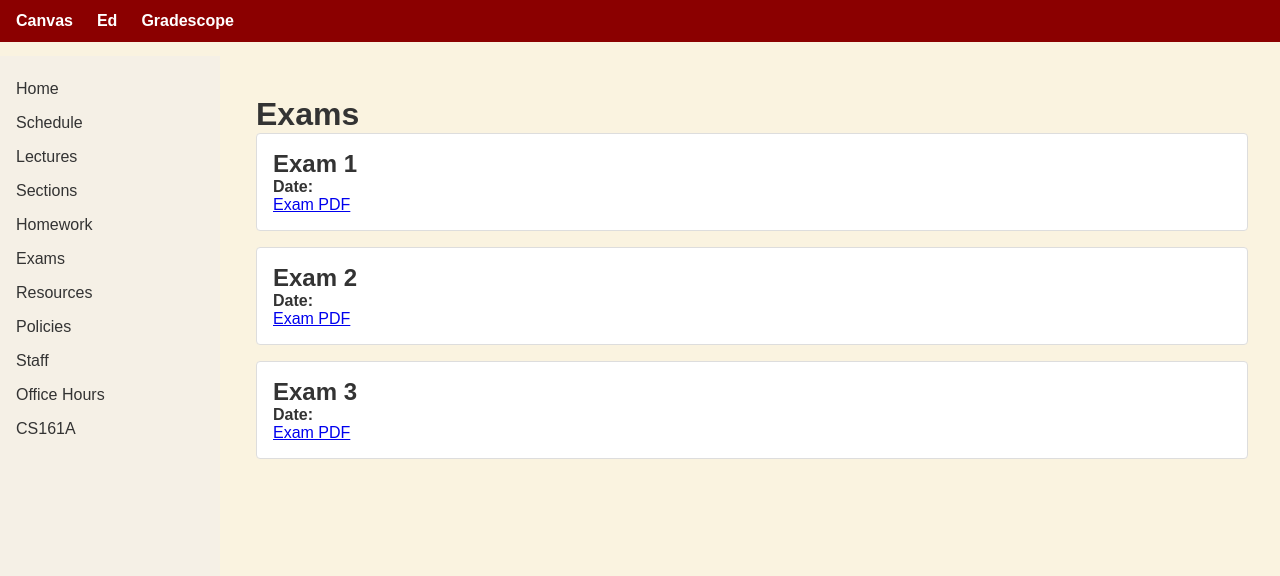
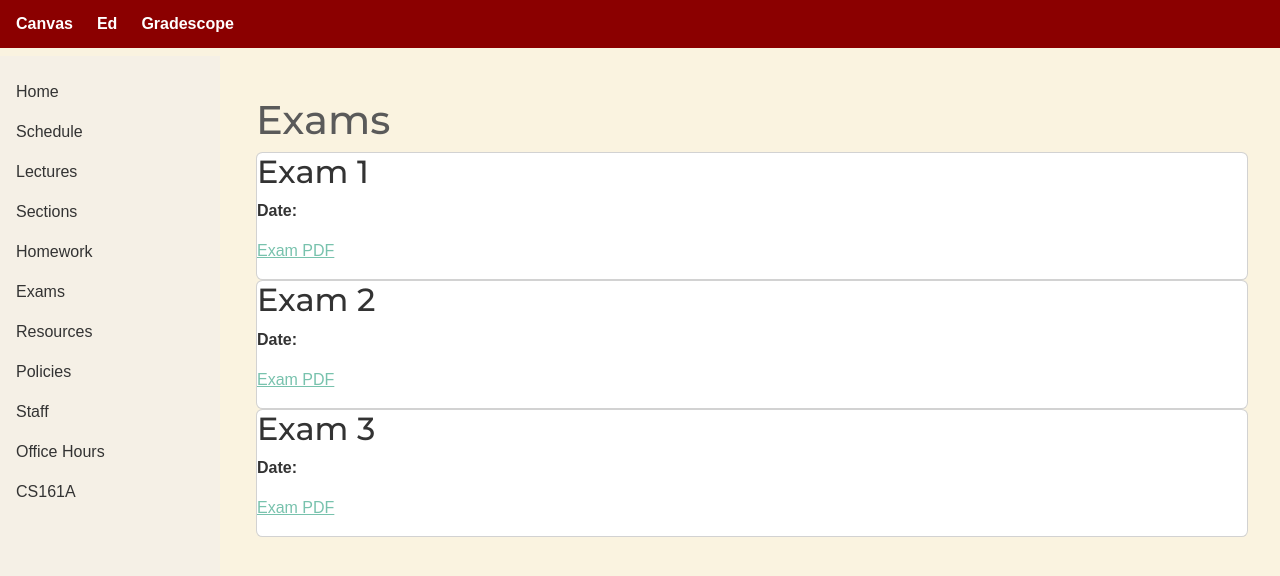
Before and after one commit to cs161-stanford/cs161-stanford.github.io, a Jekyll site: the page built from exams.md, in a window 1280 px wide. Shown: the top 576 px of the page. Built offline with Jekyll 4.4.1, drawn with Linux system fonts in a browser that asks for light colours; nearby versions of some CDN libraries.

Commit message:
playing with themes

```diff
--- a/_layouts/default.html
+++ b/_layouts/default.html
@@ -4,6 +4,12 @@
   <meta charset="UTF-8">
   <meta name="viewport" content="width=device-width,initial-scale=1">
   <title>{{ page.title }} – CS161</title>
+
+<link
+  rel="stylesheet"
+  href="https://cdn.jsdelivr.net/npm/bootswatch@5.3.0/dist/minty/bootstrap.min.css"
+/>
+
   <link rel="stylesheet" href="/assets/css/style.css">
 </head>
 <body>
--- a/exams.md
+++ b/exams.md
@@ -7,7 +7,8 @@ permalink: /exams/
 # Exams
 
 {% for e in (1..3) %}
-<div class="panel exam-panel">
+<!--<div class="panel exam-panel">-->
+<div class="card">
   <h2>Exam {{ e }}</h2>
   <p><strong>Date:</strong> <!-- YYYY-MM-DD --></p>
   <p><a href="#">Exam PDF</a></p>
```
